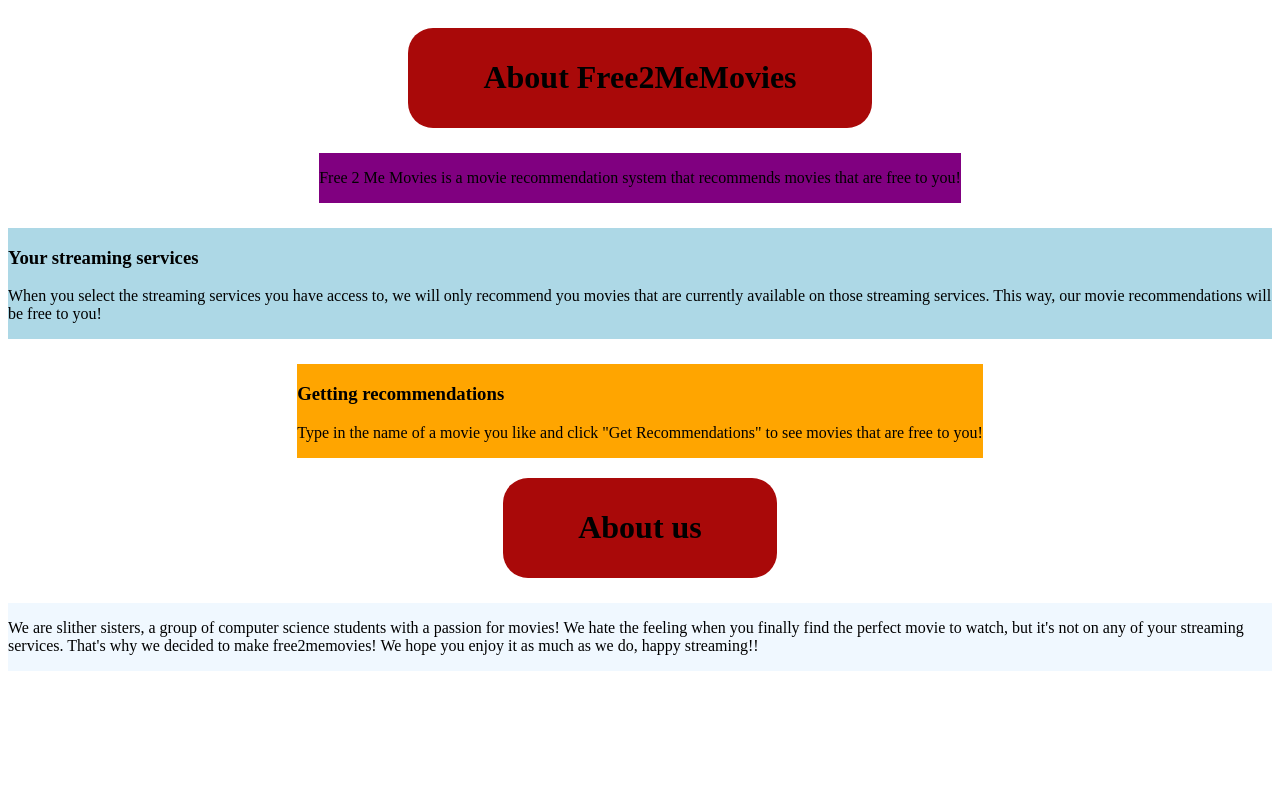
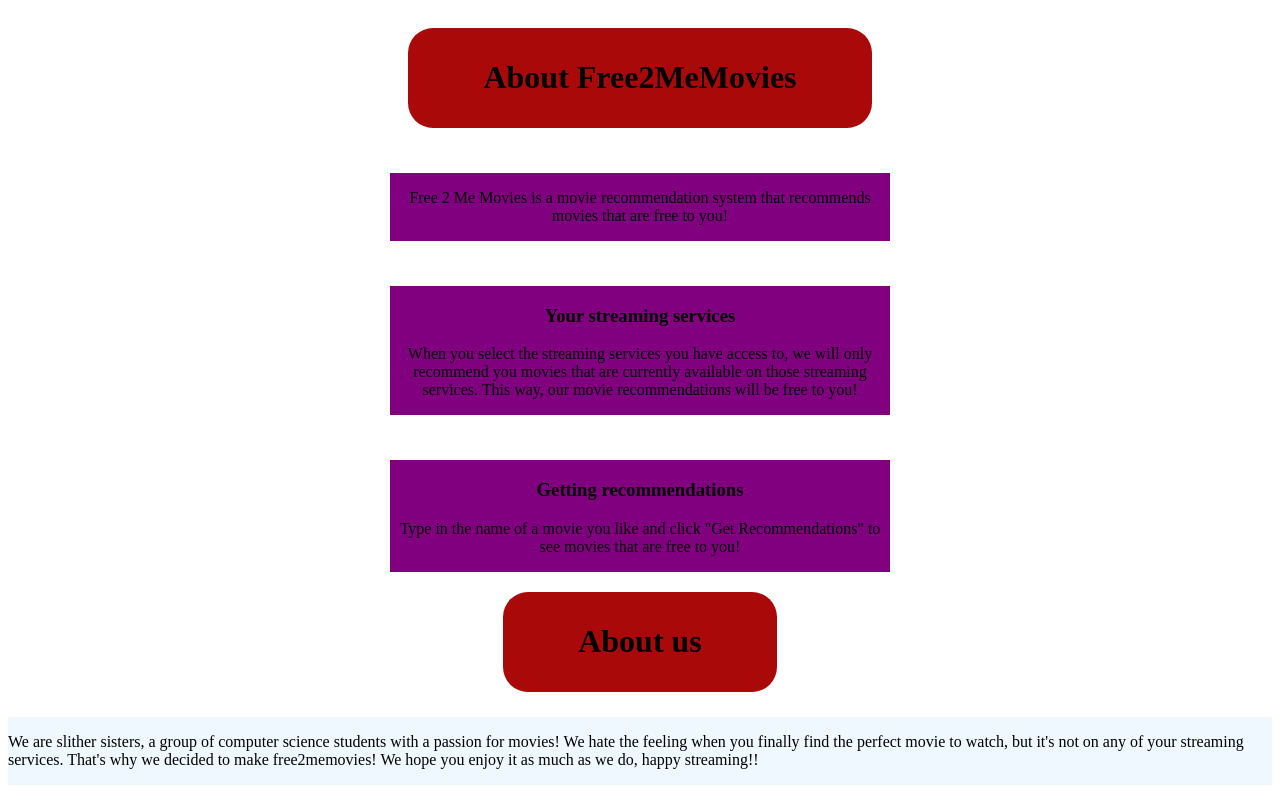
Before and after one commit to ulrichsene/UltimateMovieRecommendation, a Flask app: template templates/about.html in a window 1280 px wide. Run offline with Flask 3, Linux system fonts and the light colour scheme; the template is opened without the code that fills it, so the values that code supplies are empty; parts of the project's set-up code (start-up, migrations or seed data) failed here and were passed over; some libraries are stand-ins or nearby versions.

Commit message:
max width

```diff
--- a/static/styles/about.css
+++ b/static/styles/about.css
@@ -4,6 +4,7 @@
     justify-content: center;
     flex-direction: column;
     padding-top: 20px;
+    gap: 20px;
 }
 
 .about {
@@ -13,12 +14,16 @@
     border-radius: 25px;
 }
 
-.website-desc {
+.website-desc, .services-desc, .recommendations-desc {
     background-color: purple;
     align-self: center;
     margin-top: 25px;
+    text-align: center;
+    min-width: 200px;
+    max-width: 500px;
+    /* flex: 1; */
 }
-
+/*
 .recommendations-desc {
     background-color: orange;
     align-self: center;
@@ -29,7 +34,7 @@
     background-color: lightblue;
     align-self: center;
     margin-top: 25px;
-}
+} */
 
 .about-us-flexbox {
     display: flex;
```
